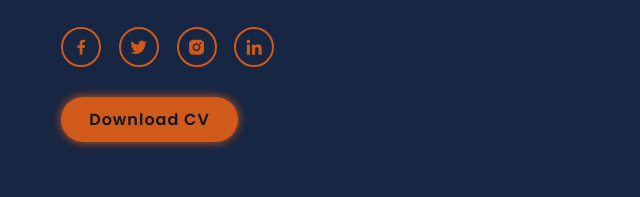
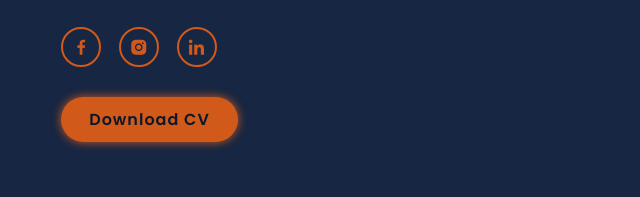
Before and after one commit to DEMSKI14/PORTFOLIO, a plain HTML site: page prog/index.html in a window 1280 px wide. Shown: the part 527-724 px from the top of the page, 54-694 px from the left. Drawn offline with nearby package versions, Linux system fonts and the light colour scheme.

Commit message:
index.html

```diff
--- a/prog/index.html
+++ b/prog/index.html
@@ -39,10 +39,9 @@
             <p>Enthusiastic beginner web developer with a solid grasp of HTML, CSS, and JavaScript. Detail-oriented and passionate about creating visually appealing and user-friendly websites. Proactive learner committed to staying updated on emerging technologies. Strong communication and collaboration skills. Seeking entry-level web development position.
             </p>
             <div class="social-media">
-                <a href="#"><i class='bx bxl-facebook' ></i></a>
-                <a href="#"><i class='bx bxl-twitter' ></i></a>
-                <a href="#"><i class='bx bxl-instagram-alt' ></i></a>
-                <a href="#"><i class='bx bxl-linkedin' ></i></a>
+                <a href="https://www.facebook.com/profile.php?id=100011166169160"><i class='bx bxl-facebook' ></i></a>
+                <a href="https://www.instagram.com/_irakl1/"><i class='bx bxl-instagram-alt' ></i></a>
+                <a href="https://www.linkedin.com/in/irakli-demuria-4b7b9323b/"><i class='bx bxl-linkedin' ></i></a>
             </div>
             <a href="https://github.com/DEMSKI14/PORTFOLIO/raw/main/prog/CV/Irakli%20Demuria%20CV.pdf" class="btn" download>Download CV</a>
 
```
